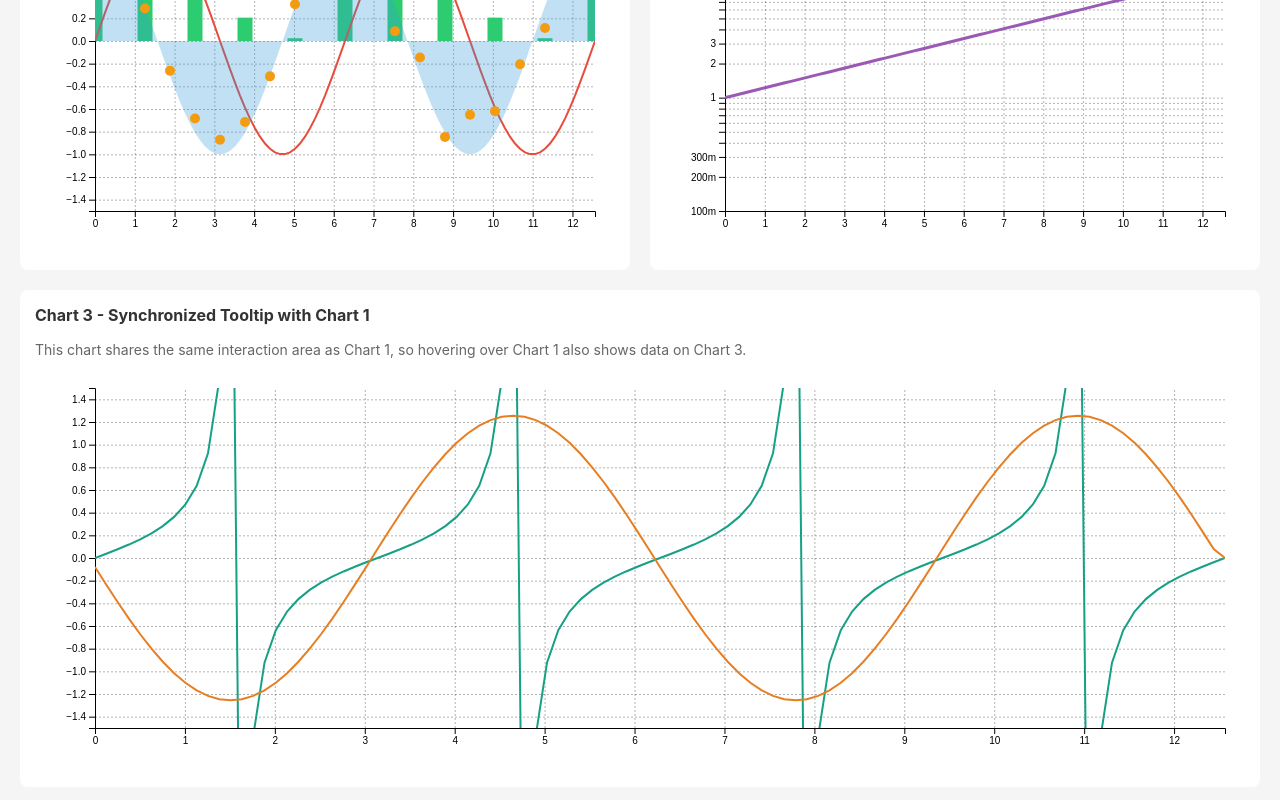
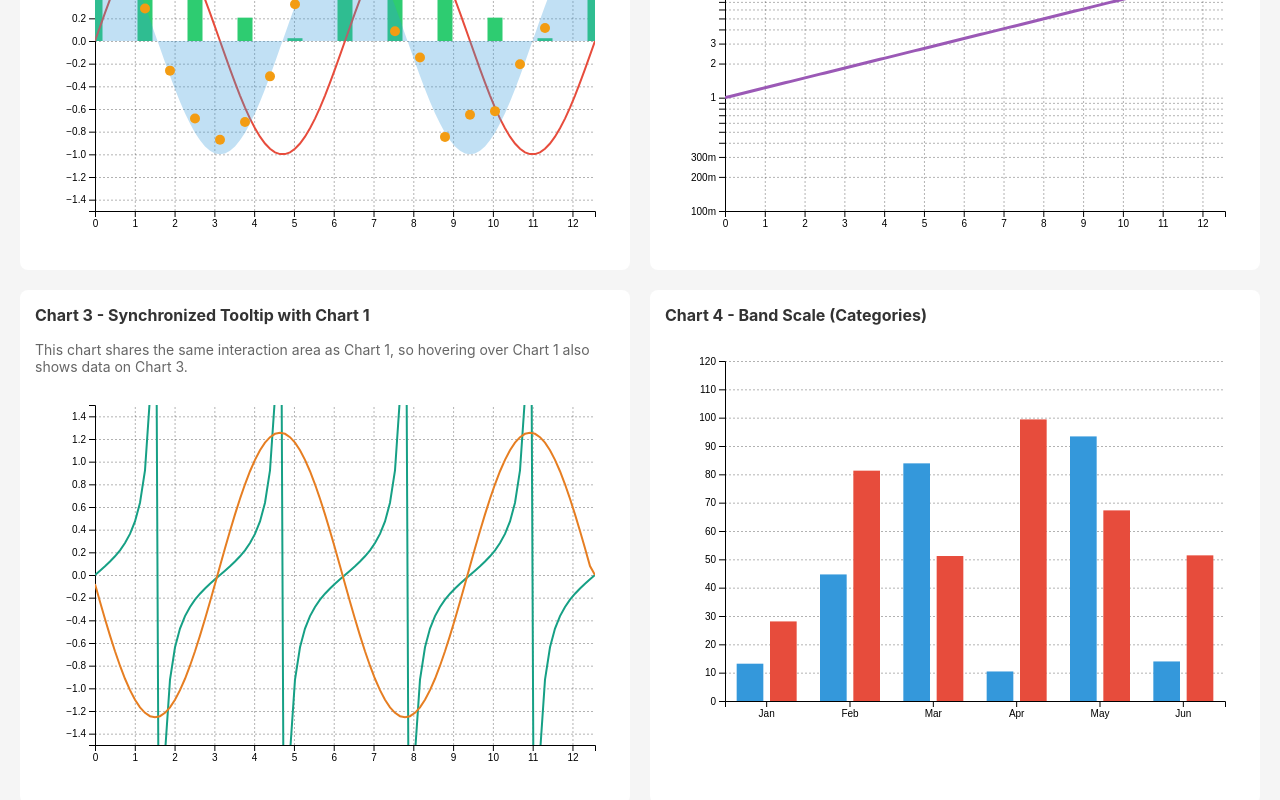
Before and after one commit to hl037/high-d3, a Vue app: page / in a window 1280 px wide. Shown: the part 774-1574 px from the top of the page. Built offline with nearby package versions, Linux system fonts and the light colour scheme.

Commit message:
updated examples

```diff
--- a/examples/components/CoreExample.vue
+++ b/examples/components/CoreExample.vue
@@ -78,12 +78,19 @@
       </div>
     </div>
 
-    <div style="background: white; padding: 15px; border-radius: 8px; margin-bottom: 20px;">
-      <h3>Chart 3 - Synchronized Tooltip with Chart 1</h3>
-      <p style="font-size: 14px; color: #666; margin-bottom: 10px;">
-        This chart shares the same interaction area as Chart 1, so hovering over Chart 1 also shows data on Chart 3.
-      </p>
-      <div ref="chartContainer3" style="width: 100%; height: 400px;"></div>
+    <div style="display: flex; gap: 20px; margin-bottom: 20px;">
+      <div style="background: white; padding: 15px; border-radius: 8px; flex: 1;">
+        <h3>Chart 3 - Synchronized Tooltip with Chart 1</h3>
+        <p style="font-size: 14px; color: #666; margin-bottom: 10px;">
+          This chart shares the same interaction area as Chart 1, so hovering over Chart 1 also shows data on Chart 3.
+        </p>
+        <div ref="chartContainer3" style="width: 100%; height: 400px;"></div>
+      </div>
+
+      <div style="background: white; padding: 15px; border-radius: 8px; flex: 1;">
+        <h3>Chart 4 - Band Scale (Categories)</h3>
+        <div ref="chartContainer4" style="width: 100%; height: 400px;"></div>
+      </div>
     </div>
 
     <Teleport
@@ -132,6 +139,7 @@ import { useVHd3GlobalBus } from '@/vue';
 const chartContainer1 = ref<HTMLElement>();
 const chartContainer2 = ref<HTMLElement>();
 const chartContainer3 = ref<HTMLElement>();
+const chartContainer4 = ref<HTMLElement>();
 const tooltipTargets = ref<Hd3ForeignObjectTooltipContainer[]>();
 
 let series1: Hd3Series;
@@ -166,11 +174,11 @@ const resetTool = new Hd3ResetTool();
 
 // Tools for chart 1
 const tools = [
-  new Hd3PanTool({ axes: ['x1', 'y3', 'x2', 'y2'] }),
-  new Hd3ZoomTool({ axes: ['x1', 'y3', 'x2', 'y2'] }),
-  new Hd3WheelPanTool({ axes: ['x1', 'x2'] }),
-  new Hd3WheelZoomTool({ axes: ['x1', 'y3', 'x2', 'y2'] }),
-  new Hd3ZoomToSelectionTool({ axes: ['x1', 'y3', 'x2', 'y2'] }),
+  new Hd3PanTool({ axes: ['y1', 'y3', 'y2', 'yBand'] }),
+  new Hd3ZoomTool({ axes: ['y1', 'y3', 'y2', 'yBand'] }),
+  new Hd3WheelPanTool({ axes: ['y1', 'y3', 'y2', 'yBand'] }),
+  new Hd3WheelZoomTool({ axes: ['y1', 'y3', 'y2', 'yBand'] }),
+  new Hd3ZoomToSelectionTool({ axes: ['y1', 'y3', 'y2', 'yBand'] }),
   resetTool,
 ]
 
@@ -215,6 +223,11 @@ for (let i = 0; i <= 100; i++) {
   }
   expData.push([x, Math.exp(x / 5)]);
 }
+
+// Band scale data
+const categories = ['Jan', 'Feb', 'Mar', 'Apr', 'May', 'Jun'];
+const bandData1: [string, number][] = categories.map(c => [c, Math.random() * 100]);
+const bandData2: [string, number][] = categories.map(c => [c, Math.random() * 100]);
 
 const xAxisDom1 = new Hd3AxisDomain({
   domain: [0, 4 * Math.PI]
@@ -305,6 +318,56 @@ const tooltipManager2 = new Hd3TooltipManager({});
 const markers2 = new Hd3TooltipMarkers({});
 
 
+// Band scale chart objects
+const xAxisDomBand = new Hd3AxisDomain({
+  domain: categories
+});
+
+const yAxisDomBand = new Hd3AxisDomain({
+  domain: [0, 120]
+});
+
+const xAxisBand = new Hd3Axis({
+  name: 'xBand',
+  domain: xAxisDomBand,
+  scaleType: 'band',
+  position: 'bottom',
+});
+
+const yAxisBand = new Hd3Axis({
+  name: 'yBand',
+  domain: yAxisDomBand,
+  scaleType: 'linear',
+  position: 'left',
+});
+
+const seriesBand1 = new Hd3Series({ name: 'Sales', data: bandData1 });
+const seriesBand2 = new Hd3Series({ name: 'Costs', data: bandData2 });
+
+const barsBand1 = new Hd3Bars({
+  series: seriesBand1,
+  axes: ['xBand', 'yBand'],
+  props: {
+    style: { color: '#3498db', barWidth: 0.8, margin: 0.1 },
+    count: 2,
+    index: 1,
+  }
+});
+
+const barsBand2 = new Hd3Bars({
+  series: seriesBand2,
+  axes: ['xBand', 'yBand'],
+  props: {
+    style: { color: '#e74c3c', barWidth: 0.8, margin: 0.1 },
+    count: 2,
+    index: 2,
+  }
+});
+
+const interactionArea4 = new Hd3InteractionArea;
+const tooltipManager4 = new Hd3TooltipManager({});
+const markers4 = new Hd3TooltipMarkers({});
+
 
 onMounted(() => {
 
@@ -341,7 +404,6 @@ onMounted(() => {
 
 
 
-
   // Chart 2 - Logarithmic axis
   const chart2 = new Hd3Chart(chartContainer2.value!, {
     bus,
@@ -353,9 +415,9 @@ onMounted(() => {
   yAxis2.addToChart(chart2);
   line2.addToChart(chart2);
 
+  interactionArea1.addToChart(chart2);
   tooltipManager2.addToChart(chart2);
   markers2.addToChart(chart2);
-  interactionArea1.addToChart(chart2);
   foTooltip.addToChart(chart2);
   cursor1.addToChart(chart2);
 
@@ -407,12 +469,40 @@ onMounted(() => {
 
   toolbox.addToChart(chart3)
 
+
+  // Chart 4 - Band scale
+  const chart4 = new Hd3Chart(chartContainer4.value!, {
+    bus,
+    margin: { top: 20, right: 20, bottom: 40, left: 60 }
+  });
+
+  xAxisBand.addToChart(chart4);
+  yAxisBand.addToChart(chart4);
+
+  barsBand1.addToChart(chart4);
+  barsBand2.addToChart(chart4);
+
+  interactionArea4.addToChart(chart4);
+  tooltipManager4.addToChart(chart4);
+  foTooltip.addToChart(chart4);
+  cursor1.addToChart(chart2);
+  markers2.addToChart(chart2);
+
+  toolbox.addToChart(chart4);
+  cursor1.addToChart(chart4);
+  markers4.addToChart(chart4);
+
+  getHd3GlobalBus().on(tooltipManager4.e.show, handleTooltipChanged);
+  getHd3GlobalBus().on(tooltipManager4.e.hide, handleTooltipChanged);
+
+
   watchEffect( () => {
     xAxis1.props({grid: gridOptions.value});
     xAxis2.props({grid: gridOptions.value});
     yAxis1.props({grid: gridOptions.value});
     yAxis2.props({grid: gridOptions.value});
     yAxis3.props({grid: gridOptions.value});
+    yAxisBand.props({grid: gridOptions.value});
   })
 
   watchEffect( () => {
--- a/examples/components/ReactExample.tsx
+++ b/examples/components/ReactExample.tsx
@@ -43,7 +43,12 @@ export function ReactExample() {
       expData.push([x, Math.exp(x / 5)]);
     }
 
-    return { sinData, cosData, barData, scatterData, expData };
+    // Band scale data
+    const categories = ['Jan', 'Feb', 'Mar', 'Apr', 'May', 'Jun'];
+    const bandData1: [string, number][] = categories.map(c => [c, Math.random() * 100]);
+    const bandData2: [string, number][] = categories.map(c => [c, Math.random() * 100]);
+
+    return { sinData, cosData, barData, scatterData, expData, categories, bandData1, bandData2 };
   }, []);
 
   const [seriesVisibility, setSeriesVisibility] = useState([
@@ -167,15 +172,59 @@ export function ReactExample() {
     props: {style: { color: '#e67e22', strokeWidth: 2 }}
   }), [series7]);
 
-  // Tools and interactions
+  // Chart 4 - Band scale objects
+  const xAxisDomBand = useMemo(() => new Hd3AxisDomain({ domain: data.categories }), [data.categories]);
+  const yAxisDomBand = useMemo(() => new Hd3AxisDomain({ domain: [0, 120] }), []);
+
+  const xAxisBand = useMemo(() => new Hd3Axis({
+    name: 'xBand',
+    domain: xAxisDomBand,
+    scaleType: 'band',
+    position: 'bottom',
+  }), [xAxisDomBand]);
+
+  const yAxisBand = useMemo(() => new Hd3Axis({
+    name: 'yBand',
+    domain: yAxisDomBand,
+    scaleType: 'linear',
+    position: 'left',
+  }), [yAxisDomBand]);
+
+  const seriesBand1 = useMemo(() => new Hd3Series({ name: 'Sales', data: data.bandData1 }), [data.bandData1]);
+  const seriesBand2 = useMemo(() => new Hd3Series({ name: 'Costs', data: data.bandData2 }), [data.bandData2]);
+
+  const barsBand1 = useMemo(() => new Hd3Bars({
+    series: seriesBand1,
+    axes: ['xBand', 'yBand'],
+    props: {
+      style: { color: '#3498db', barWidth: 0.8, margin: 0.1 },
+      count: 2,
+      index: 1,
+    }
+  }), [seriesBand1]);
+
+  const barsBand2 = useMemo(() => new Hd3Bars({
+    series: seriesBand2,
+    axes: ['xBand', 'yBand'],
+    props: {
+      style: { color: '#e74c3c', barWidth: 0.8, margin: 0.1 },
+      count: 2,
+      index: 2,
+    }
+  }), [seriesBand2]);
+
+
+  const markers4 = useMemo(() => new Hd3TooltipMarkers({}), []);
+
+  // Tools and interactions - only Y axes
   const resetTool = useMemo(() => new Hd3ResetTool(), []);
 
   const tools = useMemo(() => [
-    new Hd3PanTool({ axes: ['x1', 'y3', 'x2', 'y2'] }),
-    new Hd3ZoomTool({ axes: ['x1', 'y3', 'x2', 'y2'] }),
-    new Hd3WheelPanTool({ axes: ['x1', 'x2'] }),
-    new Hd3WheelZoomTool({ axes: ['x1', 'y3', 'x2', 'y2'] }),
-    new Hd3ZoomToSelectionTool({ axes: ['x1', 'y3', 'x2', 'y2'] }),
+    new Hd3PanTool({ axes: ['y1', 'y3', 'y2', 'yBand'] }),
+    new Hd3ZoomTool({ axes: ['y1', 'y3', 'y2', 'yBand'] }),
+    new Hd3WheelPanTool({ axes: ['y1', 'y3', 'y2', 'yBand'] }),
+    new Hd3WheelZoomTool({ axes: ['y1', 'y3', 'y2', 'yBand'] }),
+    new Hd3ZoomToSelectionTool({ axes: ['y1', 'y3', 'y2', 'yBand'] }),
     resetTool,
   ], [resetTool]);
 
@@ -222,7 +271,8 @@ export function ReactExample() {
     yAxis1.props({grid: gridOptions});
     yAxis2.props({grid: gridOptions});
     yAxis3.props({grid: gridOptions});
-  }, [gridOptions, xAxis1, xAxis2, yAxis1, yAxis2, yAxis3]);
+    yAxisBand.props({grid: gridOptions});
+  }, [gridOptions, xAxis1, xAxis2, yAxis1, yAxis2, yAxis3, yAxisBand]);
 
   useEffect(() => {
     line1.visible = seriesVisibility[0].visible;
@@ -420,23 +470,34 @@ export function ReactExample() {
         <div style={{ background: 'white', padding: '15px', borderRadius: '8px', flex: 1 }}>
           <h3>Chart 2 - Logarithmic Y Axis</h3>
           <RHd3Chart
-            name="chart1"
-            objects={[xAxis2, yAxis2, line2, tooltipManager, markers2, cursor1, toolbox]}
+            name="chart2"
+            objects={[xAxis2, yAxis2, line2, tooltipManager, markers4, cursor1, toolbox]}
             height={400}
           />
         </div>
       </div>
 
-      <div style={{ background: 'white', padding: '15px', borderRadius: '8px', marginBottom: '20px' }}>
+      <div style={{ display: 'flex', gap: '20px', marginBottom: '20px' }}>
+        <div style={{ background: 'white', padding: '15px', borderRadius: '8px', flex: 1 }}>
           <h3>Chart 3 - Synchronized Tooltip with Chart 1</h3>
           <p style={{ fontSize: '14px', color: '#666', marginBottom: '10px' }}>
             This chart shares the same interaction area as Chart 1, so hovering over Chart 1 also shows data on Chart 3.
           </p>
           <RHd3Chart
-          name="chart1"
+            name="chart3"
             objects={[xAxis1, yAxis3, line3, line4, tooltipManager, ...(cursorOptions.showMarkers ? [markers1] : []), cursor1, toolbox]}
             height={400}
           />
+        </div>
+
+        <div style={{ background: 'white', padding: '15px', borderRadius: '8px', flex: 1 }}>
+          <h3>Chart 4 - Band Scale (Categories)</h3>
+          <RHd3Chart
+            name="chart4"
+            objects={[xAxisBand, yAxisBand, barsBand1, barsBand2, markers4, cursor1, tooltipManager, toolbox]}
+            height={400}
+          />
+        </div>
       </div>
 
       <RHd3Tooltip tooltipManager={tooltipManager}>
--- a/examples/components/VueExample.vue
+++ b/examples/components/VueExample.vue
@@ -78,13 +78,21 @@
       </div>
     </div>
 
-    <div style="background: white; padding: 15px; border-radius: 8px; margin-bottom: 20px;">
-      <h3>Chart 3 - Synchronized Tooltip with Chart 1</h3>
-      <p style="font-size: 14px; color: #666; margin-bottom: 10px;">
-        This chart shares the same interaction area as Chart 1, so hovering over Chart 1 also shows data on Chart 3.
-      </p>
-      <VHd3Chart name="chart3" :objects="[xAxis1, yAxis3, line3, line4, tooltipManager,  ...(cursorOptions.showMarkers ? [markers1] : []), cursor1, toolbox]" :height="400"/>
+    <div style="display: flex; gap: 20px; margin-bottom: 20px;">
+      <div style="background: white; padding: 15px; border-radius: 8px; flex: 1;">
+        <h3>Chart 3 - Synchronized Tooltip with Chart 1</h3>
+        <p style="font-size: 14px; color: #666; margin-bottom: 10px;">
+          This chart shares the same interaction area as Chart 1, so hovering over Chart 1 also shows data on Chart 3.
+        </p>
+        <VHd3Chart name="chart3" :objects="[xAxis1, yAxis3, line3, line4, tooltipManager,  ...(cursorOptions.showMarkers ? [markers1] : []), cursor1, toolbox]" :height="400"/>
+      </div>
+
+      <div style="background: white; padding: 15px; border-radius: 8px; flex: 1;">
+        <h3>Chart 4 - Band Scale (Categories)</h3>
+        <VHd3Chart name="chart4" :objects="[xAxisBand, yAxisBand, barsBand1, barsBand2, markers4, cursor1, tooltipManager, toolbox]" :height="400"/>
+      </div>
     </div>
+
     <VHd3Tooltip :tooltip-manager="tooltipManager">
       <template #default="{data}">
         <div v-for="s in data.series" :key="s.renderer.name" style="margin: 2px 0;">
@@ -144,13 +152,13 @@ const toolbox = new Hd3Toolbox();
 
 const resetTool = new Hd3ResetTool();
 
-// Tools for chart 1
+// Tools - only Y axes
 const tools = [
-  new Hd3PanTool({ axes: ['x1', 'y3', 'x2', 'y2'] }),
-  new Hd3ZoomTool({ axes: ['x1', 'y3', 'x2', 'y2'] }),
-  new Hd3WheelPanTool({ axes: ['x1', 'x2'] }),
-  new Hd3WheelZoomTool({ axes: ['x1', 'y3', 'x2', 'y2'] }),
-  new Hd3ZoomToSelectionTool({ axes: ['x1', 'y3', 'x2', 'y2'] }),
+  new Hd3PanTool({ axes: ['y1', 'y3', 'y2', 'yBand'] }),
+  new Hd3ZoomTool({ axes: ['y1', 'y3', 'y2', 'yBand'] }),
+  new Hd3WheelPanTool({ axes: ['y1', 'y3', 'y2', 'yBand'] }),
+  new Hd3WheelZoomTool({ axes: ['y1', 'y3', 'y2', 'yBand'] }),
+  new Hd3ZoomToSelectionTool({ axes: ['y1', 'y3', 'y2', 'yBand'] }),
   resetTool,
 ]
 
@@ -196,6 +204,11 @@ for (let i = 0; i <= 100; i++) {
   }
   expData.push([x, Math.exp(x / 5)]);
 }
+
+// Band scale data
+const categories = ['Jan', 'Feb', 'Mar', 'Apr', 'May', 'Jun'];
+const bandData1: [string, number][] = categories.map(c => [c, Math.random() * 100]);
+const bandData2: [string, number][] = categories.map(c => [c, Math.random() * 100]);
 
 // Chart 1 - Multiple series types
 
@@ -310,12 +323,62 @@ const line4 = new Hd3Line({
 });
 
 
+// Chart 4 - Band scale
+const xAxisDomBand = new Hd3AxisDomain({
+  domain: categories
+});
+
+const yAxisDomBand = new Hd3AxisDomain({
+  domain: [0, 120]
+});
+
+const xAxisBand = new Hd3Axis({
+  name: 'xBand',
+  domain: xAxisDomBand,
+  scaleType: 'band',
+  position: 'bottom',
+});
+
+const yAxisBand = new Hd3Axis({
+  name: 'yBand',
+  domain: yAxisDomBand,
+  scaleType: 'linear',
+  position: 'left',
+});
+
+const seriesBand1 = new Hd3Series({ name: 'Sales', data: bandData1 });
+const seriesBand2 = new Hd3Series({ name: 'Costs', data: bandData2 });
+
+const barsBand1 = new Hd3Bars({
+  series: seriesBand1,
+  axes: ['xBand', 'yBand'],
+  props: {
+    style: { color: '#3498db', barWidth: 0.8, margin: 0.1 },
+    count: 2,
+    index: 1,
+  }
+});
+
+const barsBand2 = new Hd3Bars({
+  series: seriesBand2,
+  axes: ['xBand', 'yBand'],
+  props: {
+    style: { color: '#e74c3c', barWidth: 0.8, margin: 0.1 },
+    count: 2,
+    index: 2,
+  }
+});
+
+const markers4 = new Hd3TooltipMarkers({});
+
+
 watchEffect( () => {
   xAxis1.props({grid: gridOptions.value});
   xAxis2.props({grid: gridOptions.value});
   yAxis1.props({grid: gridOptions.value});
   yAxis2.props({grid: gridOptions.value});
   yAxis3.props({grid: gridOptions.value});
+  yAxisBand.props({grid: gridOptions.value});
 })
 
 watchEffect( () => {
```
Also changed, not shown: examples/main.ts (+5 -2 lines). Lines whose indentation alone changed are shown as unchanged.
